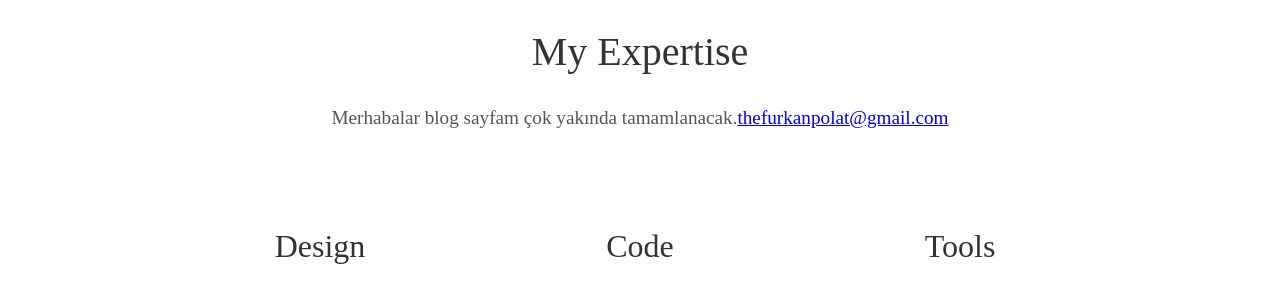
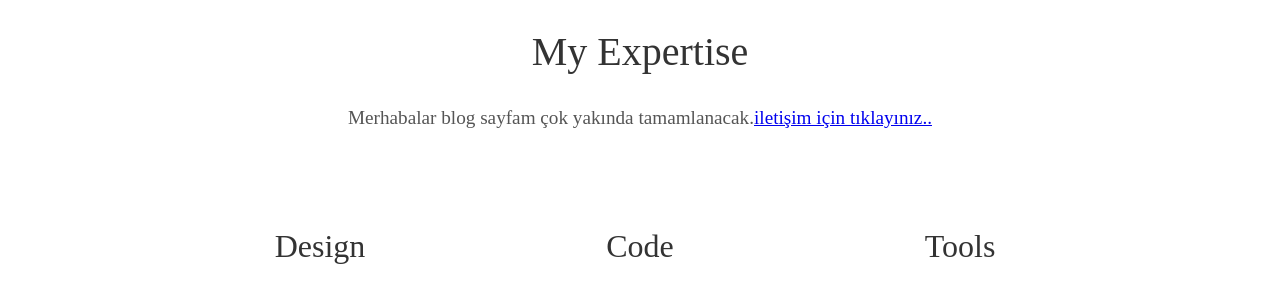
Before and after one commit to thefurkanpolat/thefurkanpolat.github.iooooo, a Jekyll site: the page built from index.html, in a window 1280 px wide. Shown: the part 953-1253 px from the top of the page. Built offline with Jekyll 4.4.1, drawn with Linux system fonts in a browser that asks for light colours; some web fonts are replaced.

Commit message:
Update _config.yml

```diff
--- a/_config.yml
+++ b/_config.yml
@@ -6,7 +6,7 @@ description:
 
 # User settings
 username: Furkan Polat
-user_description: Merhabalar blog sayfam çok yakında tamamlanacak.<a href="iletişim için tıklayınız" target="_blank">thefurkanpolat@gmail.com</a>
+user_description: Merhabalar blog sayfam çok yakında tamamlanacak.<a href="thefurkanpolat@gmail.com" target="_blank">iletişim için tıklayınız..</a>
 user_title: Software Engineer
 email: thefurkanpolat@gmail.com
 # twitter_username:
```
